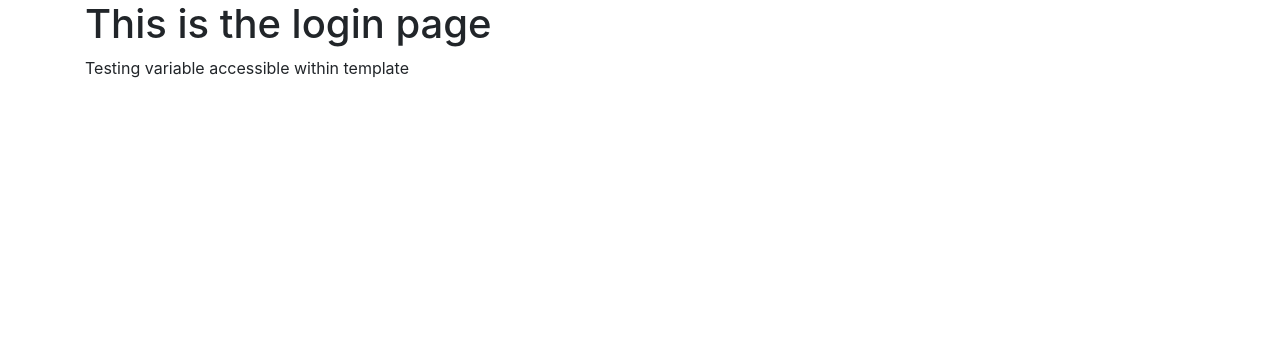
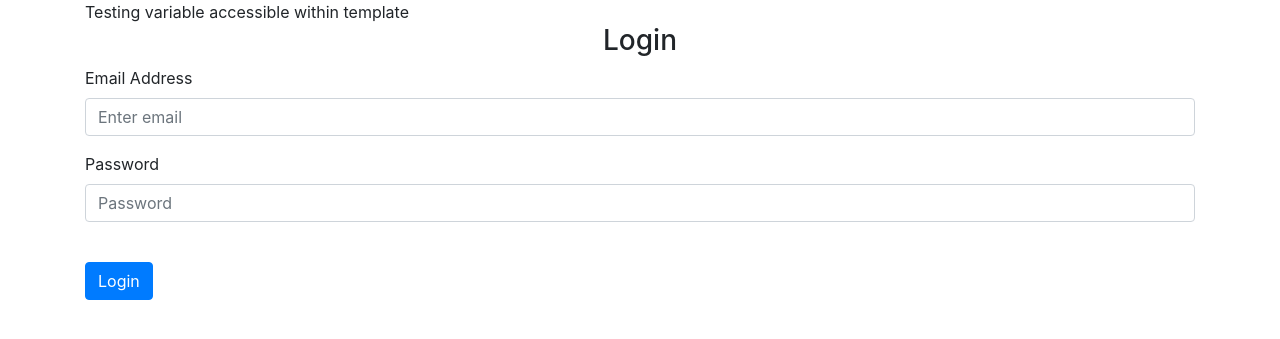
Before and after one commit to djibh/pytoys, a Flask app: page /login in a window 1280 px wide. Shown: the part 56-395 px from the top of the page. Run offline with Flask 2, Linux system fonts and the light colour scheme; some libraries are stand-ins or nearby versions.

Commit message:
basic form for login view + readme update

```diff
--- a/website/templates/login.html
+++ b/website/templates/login.html
@@ -1,6 +1,21 @@
 {% extends "base.html" %}
 {% block title %}Login{% endblock%}
 
-{% block content %}<h1>This is the login page</h1>
+{% block content %}
 {{ text }}
+
+<form method="POST">
+    <h3 align="center">Login</h3>
+    <div class="form-group">
+        <label for="email">Email Address</label>
+        <input type="email" class="form-control" id="email" name="email" placeholder="Enter email"/>
+    </div>
+    <div class="form-group">
+        <label for="password">Password</label>
+        <input type="password" class="form-control" id="password" name="password" placeholder="Password"/>
+    </div>
+    <br />
+    <button type="submit" class="btn btn-primary">Login</button>
+</form>
+
 {% endblock%}
```
Also changed, not shown: website/templates/sign_up.html (+4 -4 lines), README.md.
